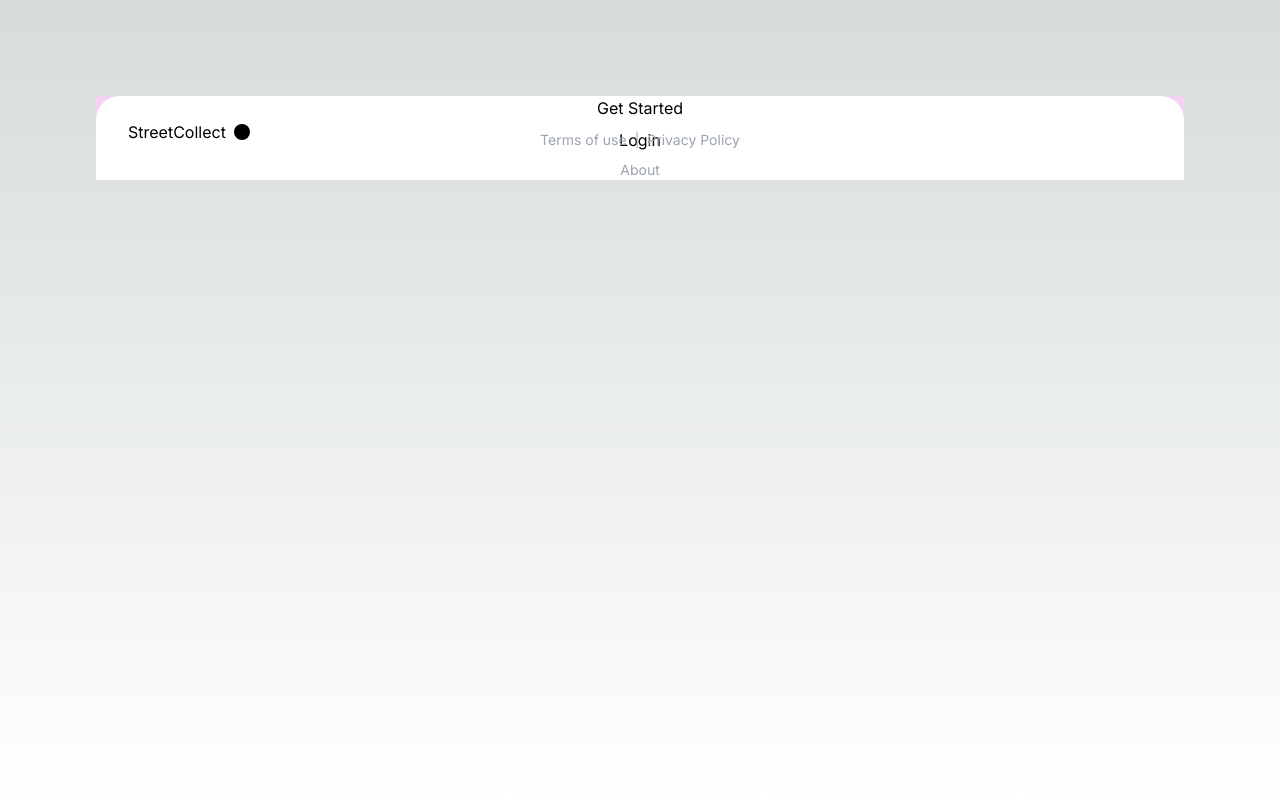
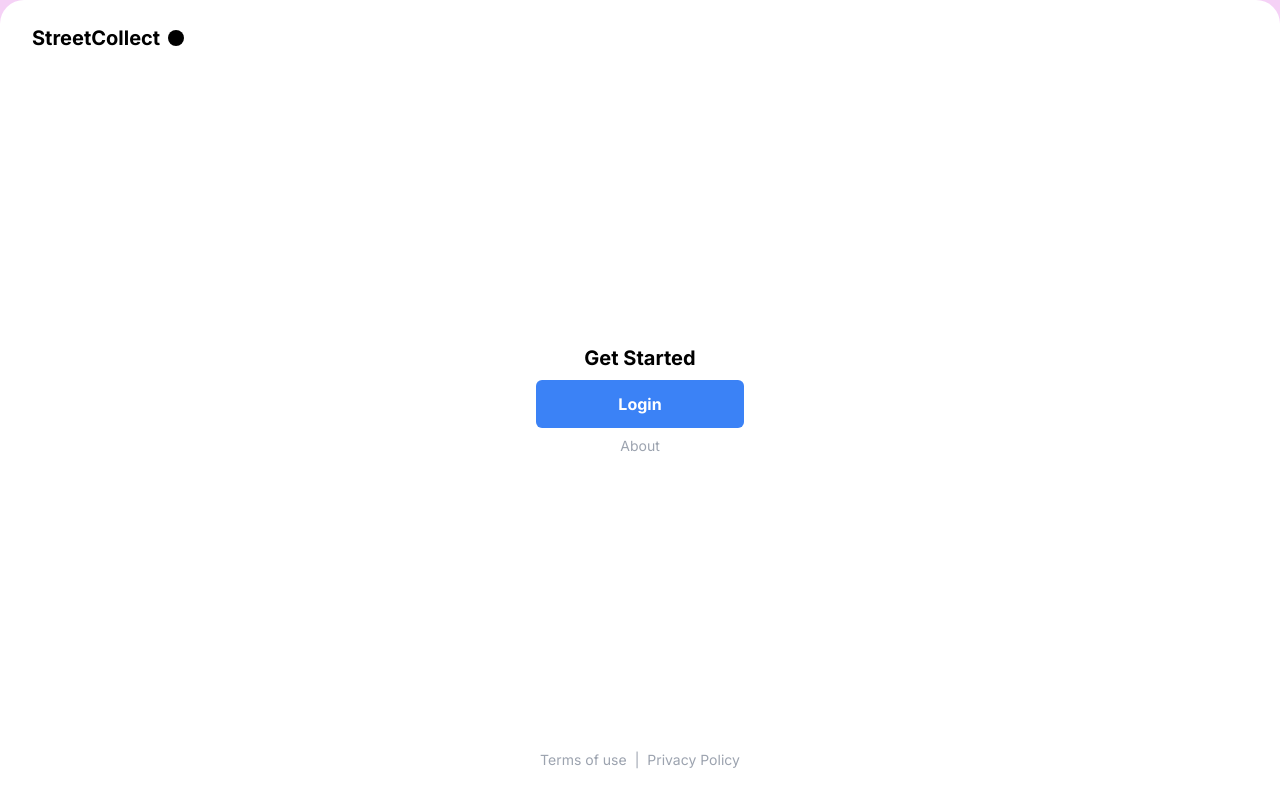
Before and after one commit to michaelwaves/streetcollect, a Next.js app in the folder frontend/: page / in a window 1280 px wide. Built offline with nearby package versions, Linux system fonts and the light colour scheme; no server answers.

Commit message:
login page

```diff
--- a/frontend/src/app/globals.css
+++ b/frontend/src/app/globals.css
@@ -2,26 +2,21 @@
 @tailwind components;
 @tailwind utilities;
 
-:root {
-  --foreground-rgb: 0, 0, 0;
-  --background-start-rgb: 214, 219, 220;
-  --background-end-rgb: 255, 255, 255;
+@layer base {
+  h1 {
+    @apply font-bold text-xl
+  }
 }
 
-@media (prefers-color-scheme: dark) {
-  :root {
-    --foreground-rgb: 255, 255, 255;
-    --background-start-rgb: 0, 0, 0;
-    --background-end-rgb: 0, 0, 0;
+@layer components {
+  .login-button {
+    @apply font-bold bg-blue-500 text-white text-center w-52 h-12 rounded-md
   }
 }
 
 body {
   color: rgb(var(--foreground-rgb));
-  background: linear-gradient(
-      to bottom,
+  background: linear-gradient(to bottom,
       transparent,
-      rgb(var(--background-end-rgb))
-    )
-    rgb(var(--background-start-rgb));
+      rgb(var(--background-end-rgb))) rgb(var(--background-start-rgb));
 }
--- a/frontend/src/app/page.tsx
+++ b/frontend/src/app/page.tsx
@@ -3,7 +3,7 @@ import Image from 'next/image'
 
 export default function Home() {
   return (
-    <main className="flex min-h-screen flex-col items-center justify-between p-24">
+    <main className="flex h-screen flex-col items-center justify-between w-full ">
       <GetStarted />
     </main>
   )
```
